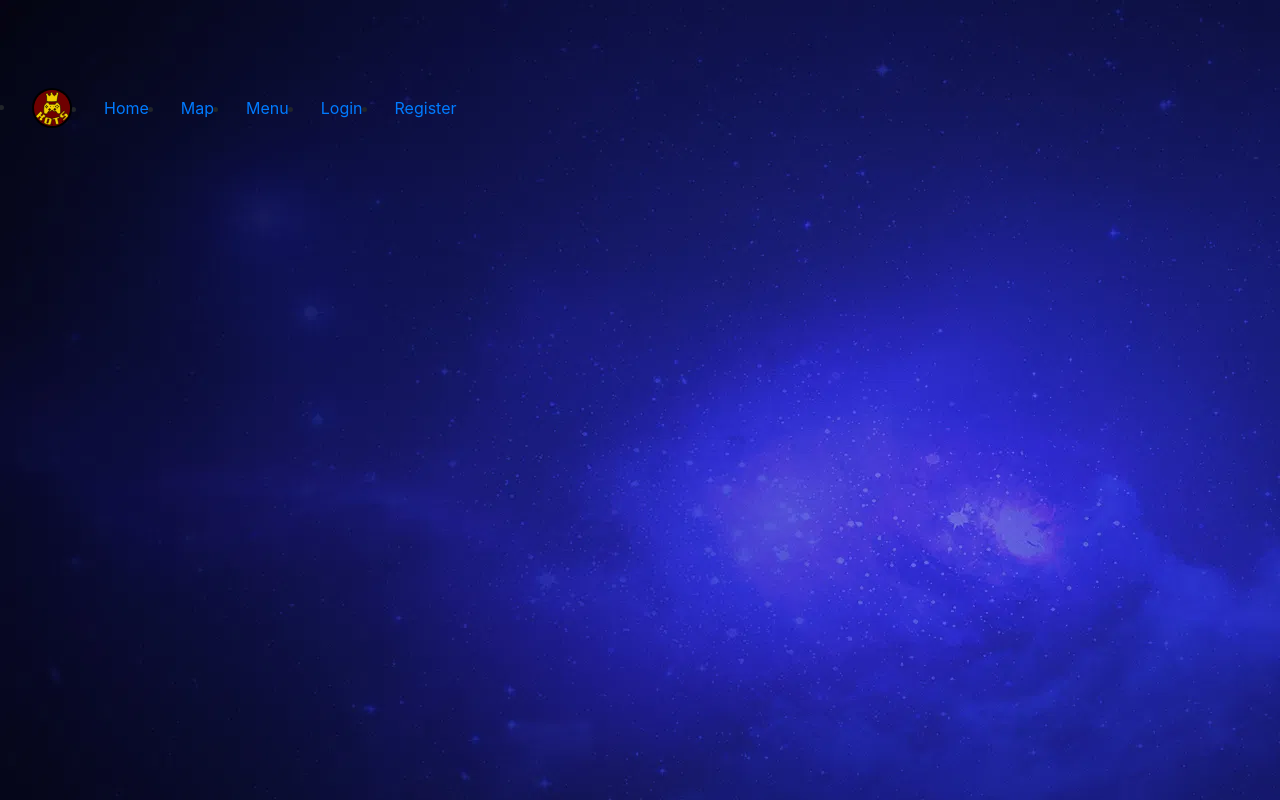
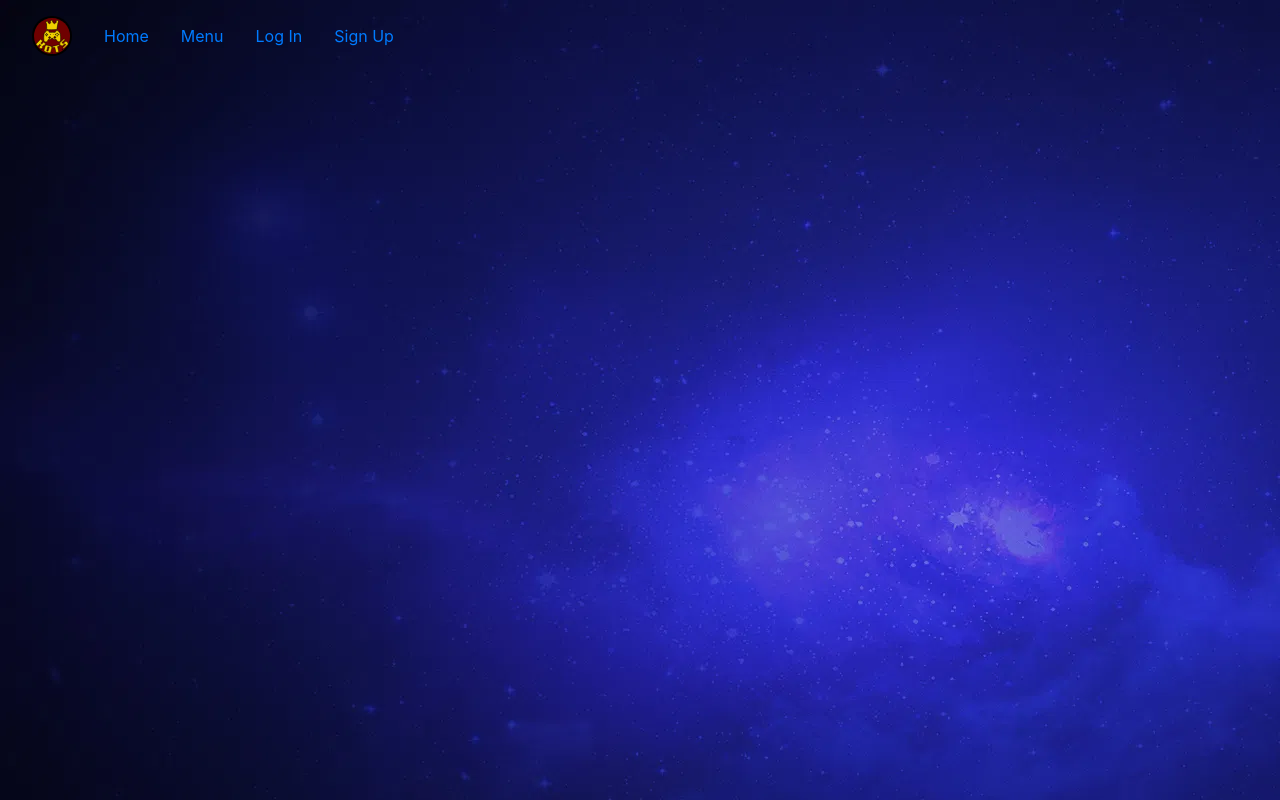
Before and after one commit to ThibaultPaprocki/KOTS-frontend, an Angular app in the folder front/: page / in a window 1280 px wide. Built offline with nearby package versions, Linux system fonts and the light colour scheme.

Commit message:
fix navbar and delete Map Component

```diff
--- a/front/src/app/app.component.css
+++ b/front/src/app/app.component.css
@@ -7,15 +7,6 @@ img {
   vertical-align: middle;
 }
 
-.nav-link {
-  display: block;
-  padding: 5rem 1rem;
+ul {
+  list-style-type: none;
 }
-
-.nav {
-  background-color: white;
-}
-
-::marker {
-  text-decoration: none;
-}
--- a/front/src/app/app.component.html
+++ b/front/src/app/app.component.html
@@ -8,16 +8,13 @@
     <a class="nav-link active" routerLink="home">Home</a>
   </li>
   <li class="nav-item">
-    <a class="nav-link" routerLink="map">Map</a>
-  </li>
-  <li class="nav-item">
     <a class="nav-link" routerLink="menu">Menu</a>
   </li>
   <li class="nav-item">
-    <a class="nav-link" routerLink="login">Login</a>
+    <a class="nav-link" routerLink="login">Log In</a>
   </li>
   <li class="nav-item">
-    <a class="nav-link" routerLink="register">Register</a>
+    <a class="nav-link" routerLink="register">Sign Up</a>
   </li>
 </ul>
 <router-outlet></router-outlet>
--- a/front/src/app/map/map.component.html
+++ /dev/null
@@ -1 +0,0 @@
-<div style="width: 100%"><iframe width="100%" height="600" frameborder="0" scrolling="no" marginheight="0" marginwidth="0" src="https://maps.google.com/maps?width=100%25&amp;height=600&amp;hl=en&amp;q=140%20Rue%20de%20la%20Nouvelle%20France,%20Montreuil,%20France+(IUT)&amp;t=&amp;z=4&amp;ie=UTF8&amp;iwloc=B&amp;output=embed"> </iframe></div>
--- a/front/src/app/map/map.component.ts
+++ /dev/null
@@ -1,15 +0,0 @@
-import { Component, OnInit } from '@angular/core';
-
-@Component({
-  selector: 'app-map',
-  templateUrl: './map.component.html',
-  styleUrls: ['./map.component.css']
-})
-export class MapComponent implements OnInit {
-
-  constructor() { }
-
-  ngOnInit(): void {
-  }
-
-}
```
Also changed, not shown: front/src/app/app-routing.module.ts (+9 -11 lines), front/src/app/app.module.ts (+6 -8 lines), front/src/app/map/map.component.css (deleted), 1 other file (tests, documents, lock files or other folders).
